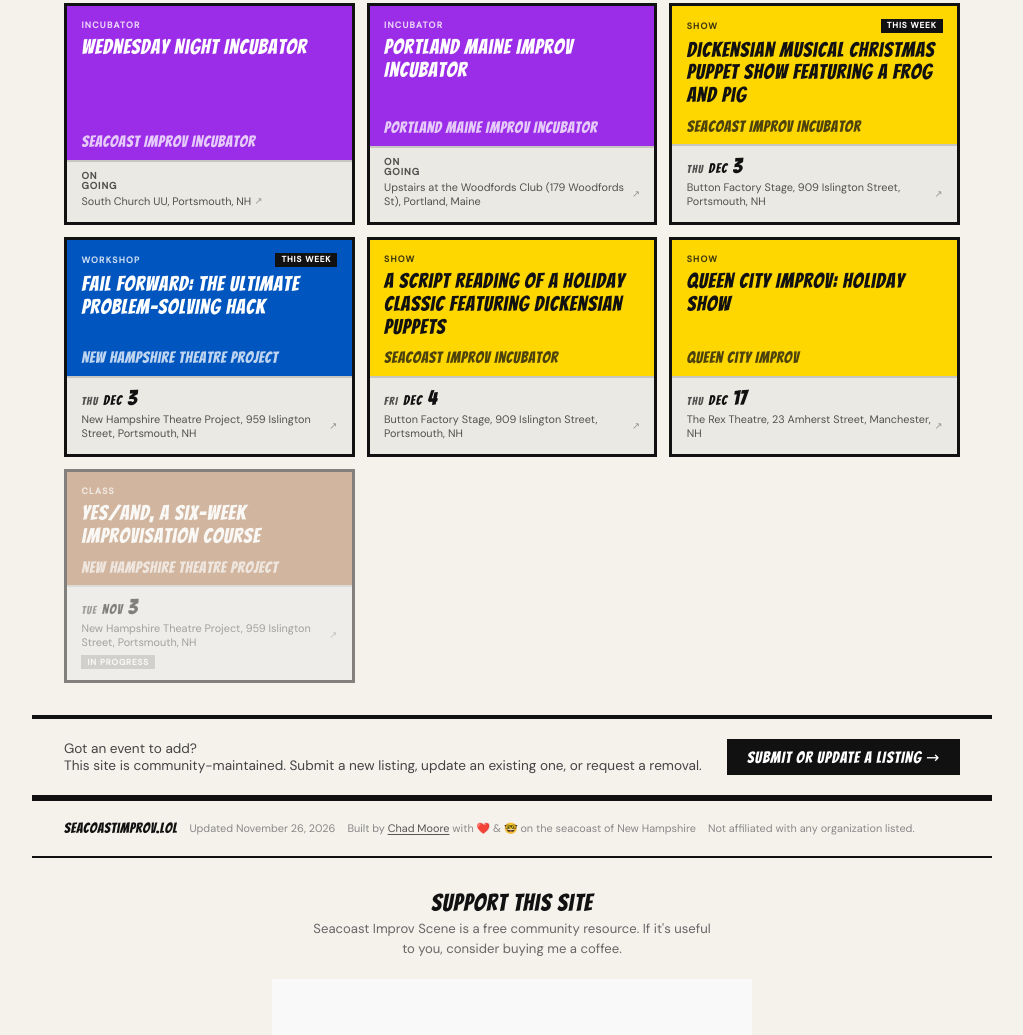
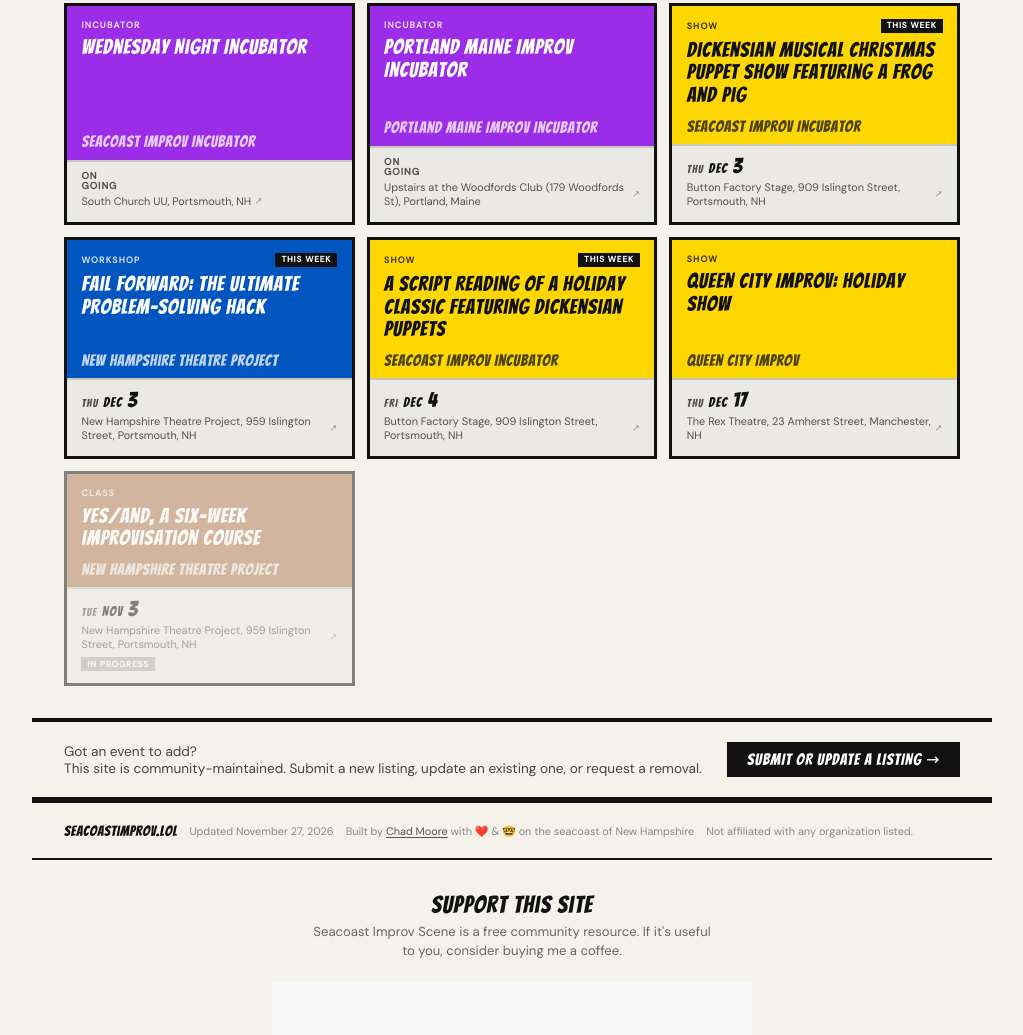
Before and after one commit to chadgmoore/seacoast-improv-scene, a plain HTML site: page index.html in a window 1280 px wide. Shown: the part 517-1552 px from the top of the page, without its empty margins (128-1151 px from the left). Drawn offline with Linux system fonts and the light colour scheme.

Commit message:
Auto-rebuild 2026-11-27

```diff
--- a/index.html
+++ b/index.html
@@ -184,7 +184,7 @@ footer a:hover{color:var(--black)}
 </div>
 <div class="card" data-href="https://www.portsmouthnhtickets.com/?org=67a2a8f3-a740-442a-9a71-286a0a1e63f4" data-type="Show" data-org="Seacoast Improv Incubator" role="link" tabindex="0">
   <div class="card-top" style="background:#FFD700;color:#111">
-    <div class="card-type-row"><span class="card-lbl">Show</span></div>
+    <div class="card-type-row"><span class="card-lbl">Show</span><div class="badges"><span class="badge-soon">This Week</span></div></div>
     <p class="card-title">A Script Reading of A Holiday Classic Featuring Dickensian Puppets</p>
     <p class="card-org-name">Seacoast Improv Incubator</p>
   </div>
@@ -249,7 +249,7 @@ footer a:hover{color:var(--black)}
 <footer>
   <div class="footer-left">
     <span class="footer-site">seacoastimprov.lol</span>
-    <span>Updated November 26, 2026</span>
+    <span>Updated November 27, 2026</span>
     <span>Built by <a href="https://chadmoore.net" target="_blank" rel="noopener">Chad Moore</a> with ❤️ &amp; 🤓 on the seacoast of New Hampshire</span>
     <span>Not affiliated with any organization listed.</span>
   </div>
```
